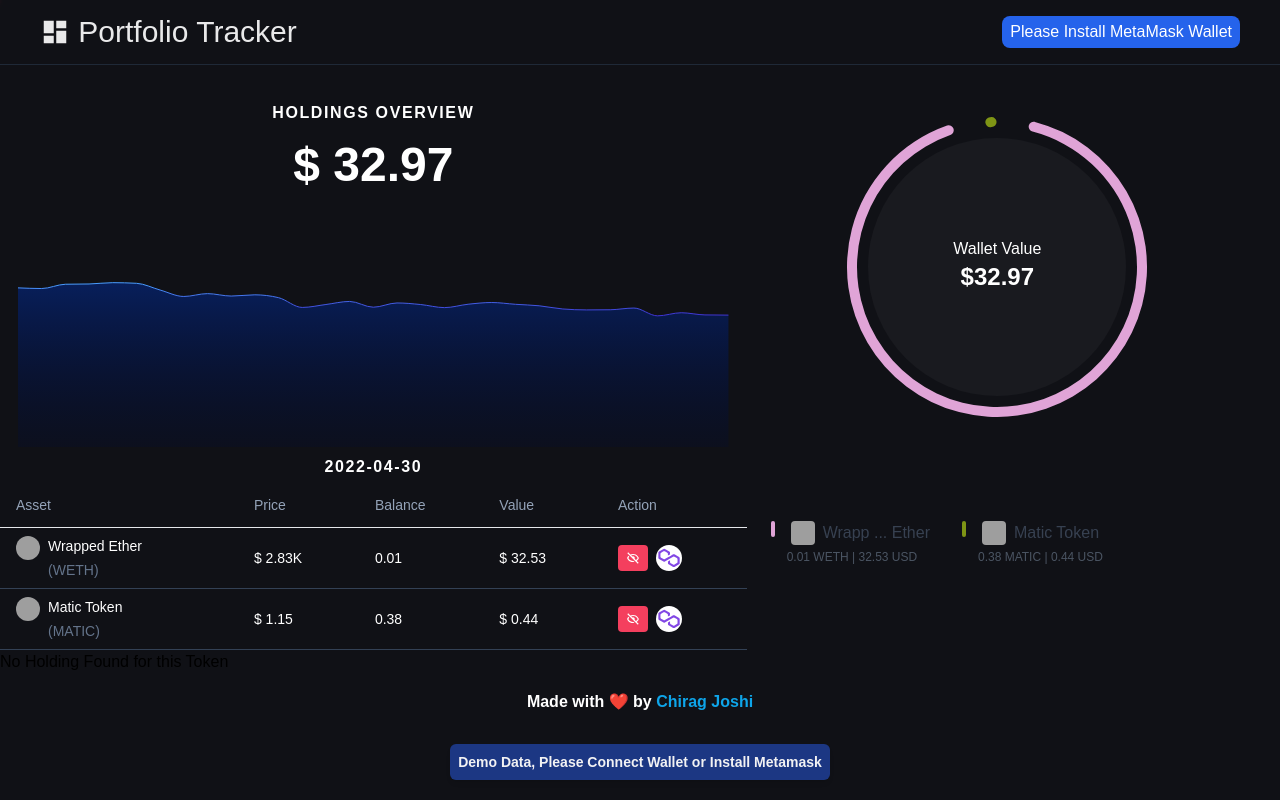
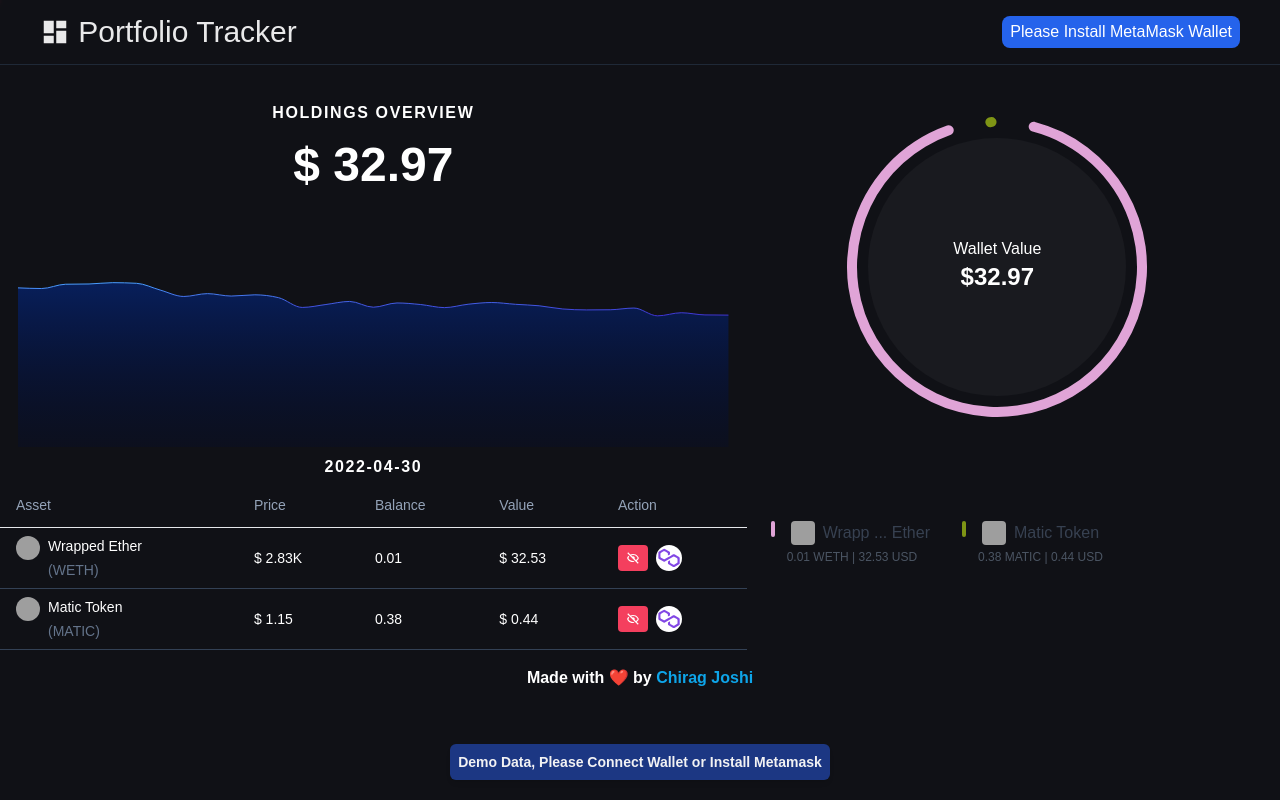
Before and after one commit to chiragjoshi28/Web3-Portfolio-Tracker, a React (Create React App) app in the folder client/: page / in a window 1280 px wide. Built offline with nearby package versions, Linux system fonts and the light colour scheme; grey boxes are pictures that could not be loaded.

Commit message:
Message Fix

```diff
--- a/client/src/components/HoldingList.js
+++ b/client/src/components/HoldingList.js
@@ -47,7 +47,7 @@ export const HoldingList = (props) => {
                     { props.TokenData.map((value,index)=> <TokenList key={index} data={value} handlerBlock={blockHandlerClick}></TokenList> ) }
                 </tbody>
             </table>
-            : 'No Holding Found for this Token'
+            : ''
             }
             {
             (props.BlockTokenData.length)
@@ -65,7 +65,7 @@ export const HoldingList = (props) => {
                     { props.BlockTokenData.map((value,index)=> <BlockTokenList key={index} data={value} handlerUnblock={unblockHandlerClick}></BlockTokenList> ) }
                 </tbody>
             </table>
-            : 'No Holding Found for this Token'
+            : ''
             }
 
         </div>
```
